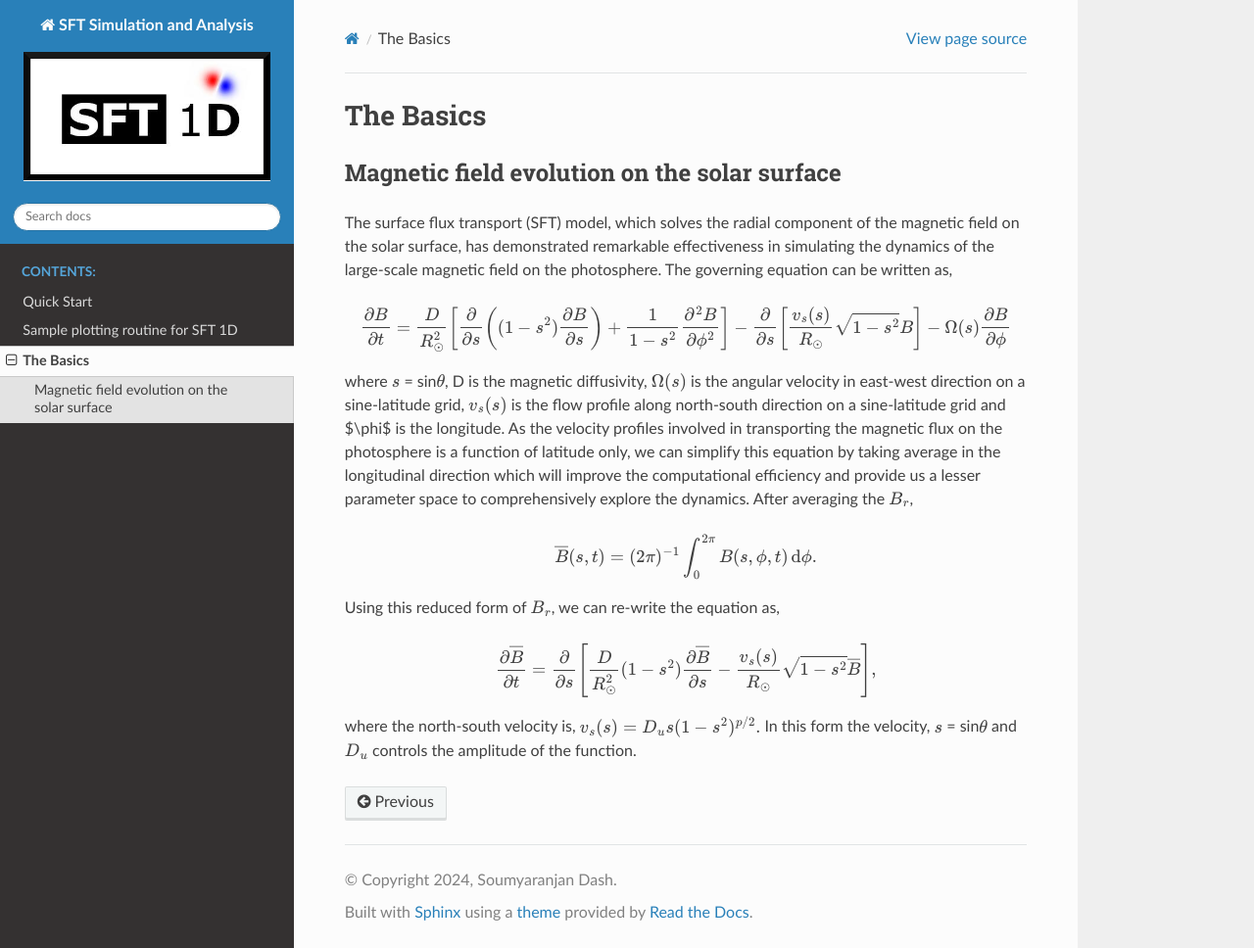
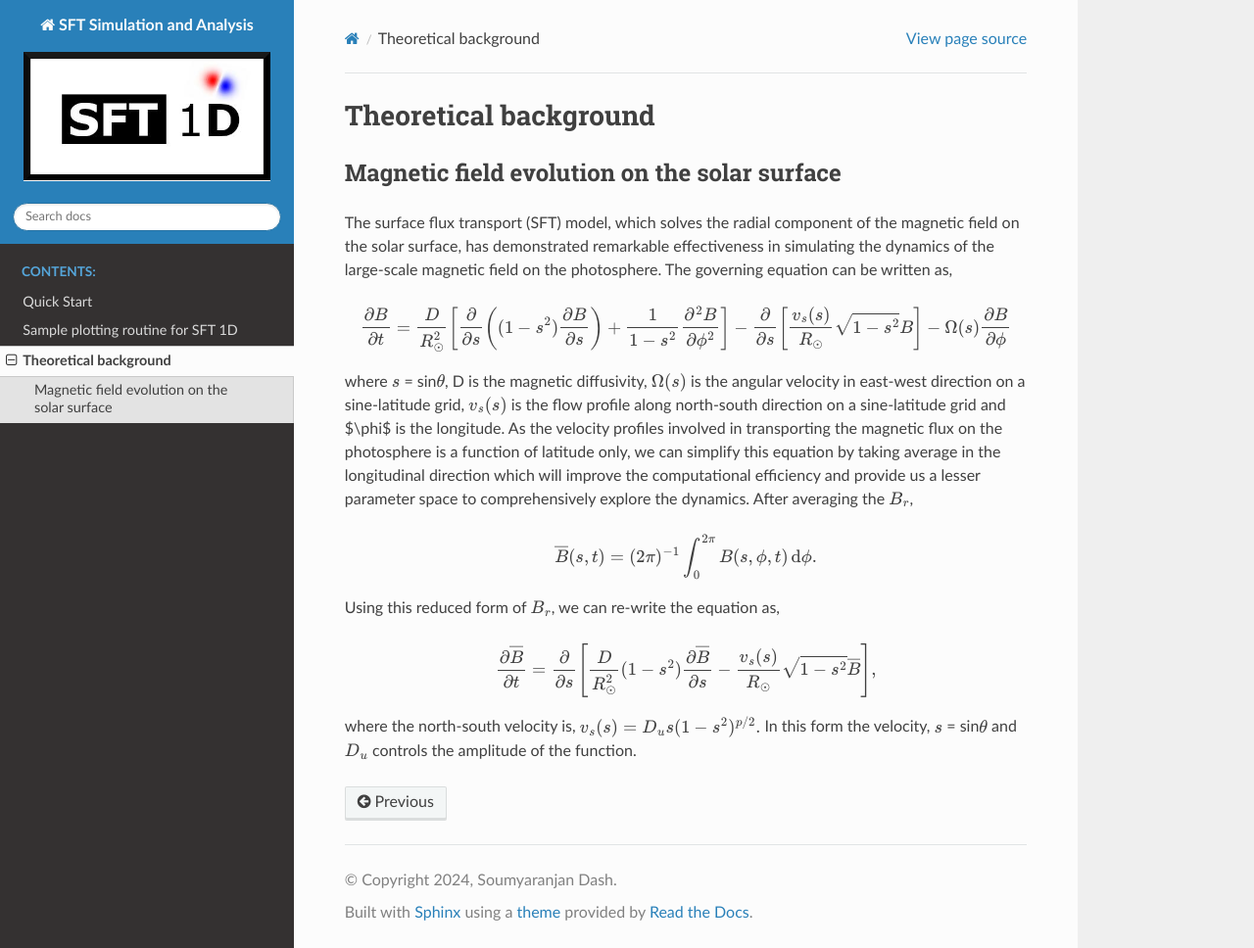
Before and after one commit to sr-dash/SFT-1D, a Sphinx documentation site: the page built from docs/sample1.md, in a window 1280 px wide and 968 px high. Shown: the whole window at 98% size. Built offline with Sphinx 7.4.7 and the Read the Docs theme 2.0.0, drawn with Linux system fonts in a browser that asks for light colours.

Commit message:
Added entries to online documentation.

```diff
--- a/docs/sample1.md
+++ b/docs/sample1.md
@@ -4,7 +4,8 @@ bibliography:
 title: Surface Flux Transport Model User Manual
 ---
 
-# The Basics
+# Theoretical background
+
 ## Magnetic field evolution on the solar surface
 
 The surface flux transport (SFT) model, which solves the radial
```
